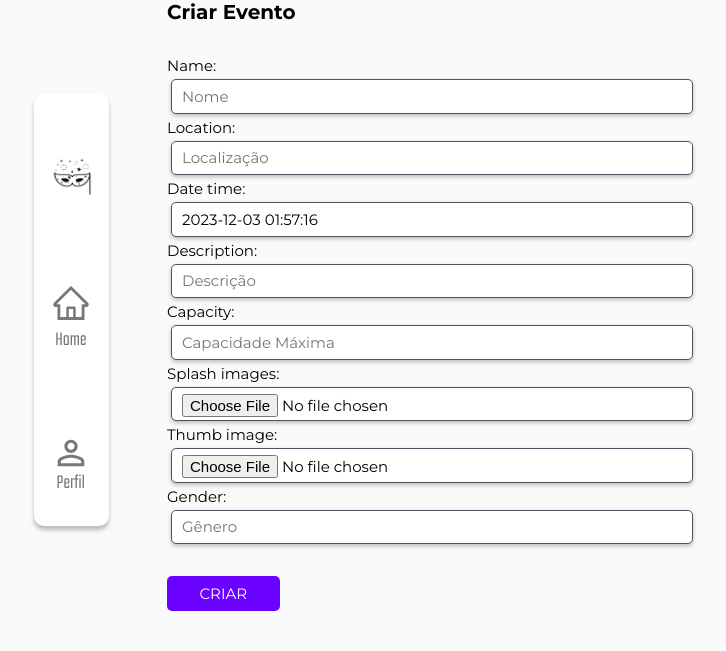
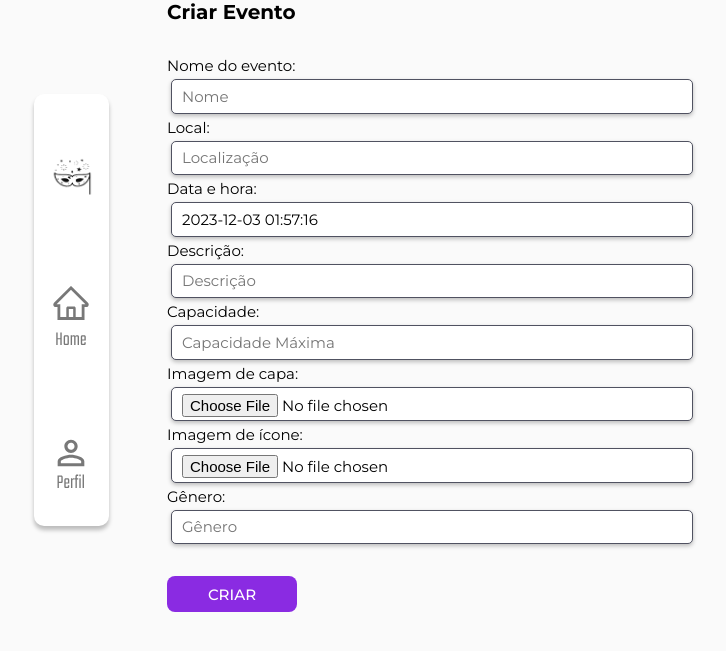
Before and after one commit to MatheusCavini/Qualafesta-TicketsSelling, a Django app: page /organizer/createEvent in a window 1280 px wide. Shown: the part 90-741 px from the top of the page, without its empty margins (25-751 px from the left). Run offline with Django 3.2, Linux system fonts and the light colour scheme; a user stored in the database is signed in.

Commit message:
Fix organizer forms labels

```diff
--- a/qualafesta/forms.py
+++ b/qualafesta/forms.py
@@ -101,6 +101,15 @@ class EventForm(ModelForm):
     thumb_image = forms.ImageField(required=True)
     gender = forms.CharField(max_length=255, required=True)
 
+    name.label = "Nome do evento"
+    location.label = "Local"
+    date_time.label = "Data e hora"
+    description.label = "Descrição"
+    capacity.label = "Capacidade"
+    splash_images.label = "Imagem de capa"
+    thumb_image.label = "Imagem de ícone"
+    gender.label = "Gênero"
+
     class Meta:
         model = ArtistParticipation
         fields = [
@@ -157,6 +166,10 @@ class TicketForm(ModelForm):
     description = forms.CharField(max_length=255, required=True)
     capacity = forms.IntegerField(required=True)
     price = forms.IntegerField(required=True)
+    name.label = "Nome"
+    description.label = "Descrição"
+    capacity.label = "Capacidade"
+    price.label = "Preço"
 
     class Meta:
         model = ArtistParticipation
--- a/qualafesta/templates/organizer/create_event.html
+++ b/qualafesta/templates/organizer/create_event.html
@@ -31,7 +31,20 @@ organizer
 <form method="POST" enctype="multipart/form-data" action="{% url 'qualafesta:create_event' %}" style="margin-top: 32px; padding-bottom: 5vh;">
     {% csrf_token %}
     {{ form.as_p }}
-    <button type="submit" class="add-button">CRIAR</button>
+    <button style="    display: flex;
+    font-weight: 500; font-size: 1.5rem;
+    width: 130px;
+    height: 36px;
+    padding: 8px;
+    justify-content: center;
+    align-items: center;
+    gap: 8px;
+    flex-shrink: 0;
+    border-radius: 8px;
+    background: blueviolet;
+    text-decoration: none;
+    border: 0;
+    color: white;"type="submit" class="add-button">CRIAR</button>
 </form>
 {% else %}
 
--- a/qualafesta/templates/organizer/organizer_eventAttractions.html
+++ b/qualafesta/templates/organizer/organizer_eventAttractions.html
@@ -61,7 +61,8 @@
             {%endif%}
             <a style="margin-top: 2.5vh; margin-bottom: 5vh; text-decoration: none;" href="{% url 'qualafesta:create_attraction' event.id %}">
                 <button style="    display: flex;
-                width: 120px;
+                font-weight: 500; font-size: 1.5rem;
+                width: 130px;
                 height: 36px;
                 padding: 8px;
                 justify-content: center;
@@ -73,7 +74,7 @@
                 text-decoration: none;
                 border: 0;
                 color: white;">+
-                    Adicionar</button></a>
+                    ADICIONAR</button></a>
         </div>
     </div>
 </div>
--- a/qualafesta/templates/organizer/organizer_events.html
+++ b/qualafesta/templates/organizer/organizer_events.html
@@ -47,8 +47,8 @@ organizer
     {% else %}
     <p>Sem eventos disponíveis</p>
     {% endif %}
-    <a href="{% url 'qualafesta:create_event' %}" style="margin-top: 2.5vh; margin-bottom: 5vh; text-decoration: none;"><button
-            class="add-button" style="border: 0;">+ Adicionar</button></a>
+    <a href="{% url 'qualafesta:create_event' %}" style="margin-top: 2.5vh; margin-bottom: 5vh; text-decoration: none; "><button
+             class="add-button" style="border: 0;font-weight: 500; font-size: 1.5rem">+ ADICIONAR </button></a>
 </div>
 
 {% else %}
--- a/templates/organizerBase.html
+++ b/templates/organizerBase.html
@@ -21,9 +21,10 @@
             <a class="hideWhenMobile" href="{% url 'qualafesta:organizer_events' %}"><img class="logo"
                     src="{% static '/images/logoSmall.png' %}" alt="Logo"></a>
             <a href="{% url 'qualafesta:organizer_events' %}"><img class="navIcon"
-                    src="{% if request.path == '/organizer/' %}{% static '/images/homeIconActive.svg' %}{%else%}{% static '/images/homeIcon.svg' %}{% endif %}"
+                    src="{% if request.path == '/organizer/events' %}{% static '/images/homeIconActive.svg' %}{%else%}{% static '/images/homeIcon.svg' %}{% endif %}"
                     alt="Logo"></a>
-            <a href="{% url 'qualafesta:organizerProfile' %}"> <img class="navIcon" src="{% static '/images/profileIcon.svg' %}" alt="Logo"></a>
+            <a href="{% url 'qualafesta:organizerProfile' %}"> <img class="navIcon"
+                src="{% if request.path == '/organizer/profile/' %}{% static '/images/profileIconActive.svg' %}{%else%}{% static '/images/profileIcon.svg' %}{% endif %}" alt="Logo"></a>
         </div>
     </div>
     <div class="content">
```
Also changed, not shown: qualafesta/templates/organizer/create_ticket.html (+14 -1 lines), qualafesta/templates/organizer/organizer_eventTickets.html (+7 -4 lines), db.sqlite3.
